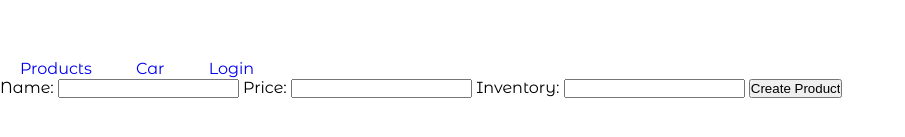
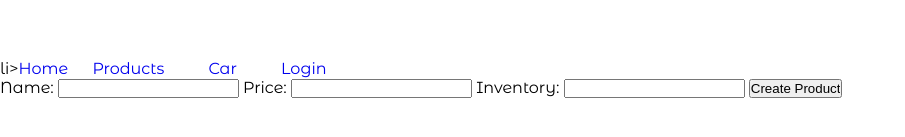
Before and after one commit to TatianaM23/TheStore, a plain HTML site: page new-product.html in a window 1280 px wide. Shown: the part 273-410 px from the top of the page, without its empty margins (0-905 px from the left). Drawn offline with Linux system fonts and the light colour scheme.

Commit message:
Cambios6

```diff
--- a/new-product.html
+++ b/new-product.html
@@ -12,6 +12,7 @@
 	<img src="imagenes/Logo.png" alt="Logo de la empresa">
 
 	<ul>
+		li><a href="index.html">Home</a></li>
 		<li><a href="#">Products</a></li>
 		<li><a href="#">Car</a></li>
 		<li><a href="#">Login</a></li>
```
